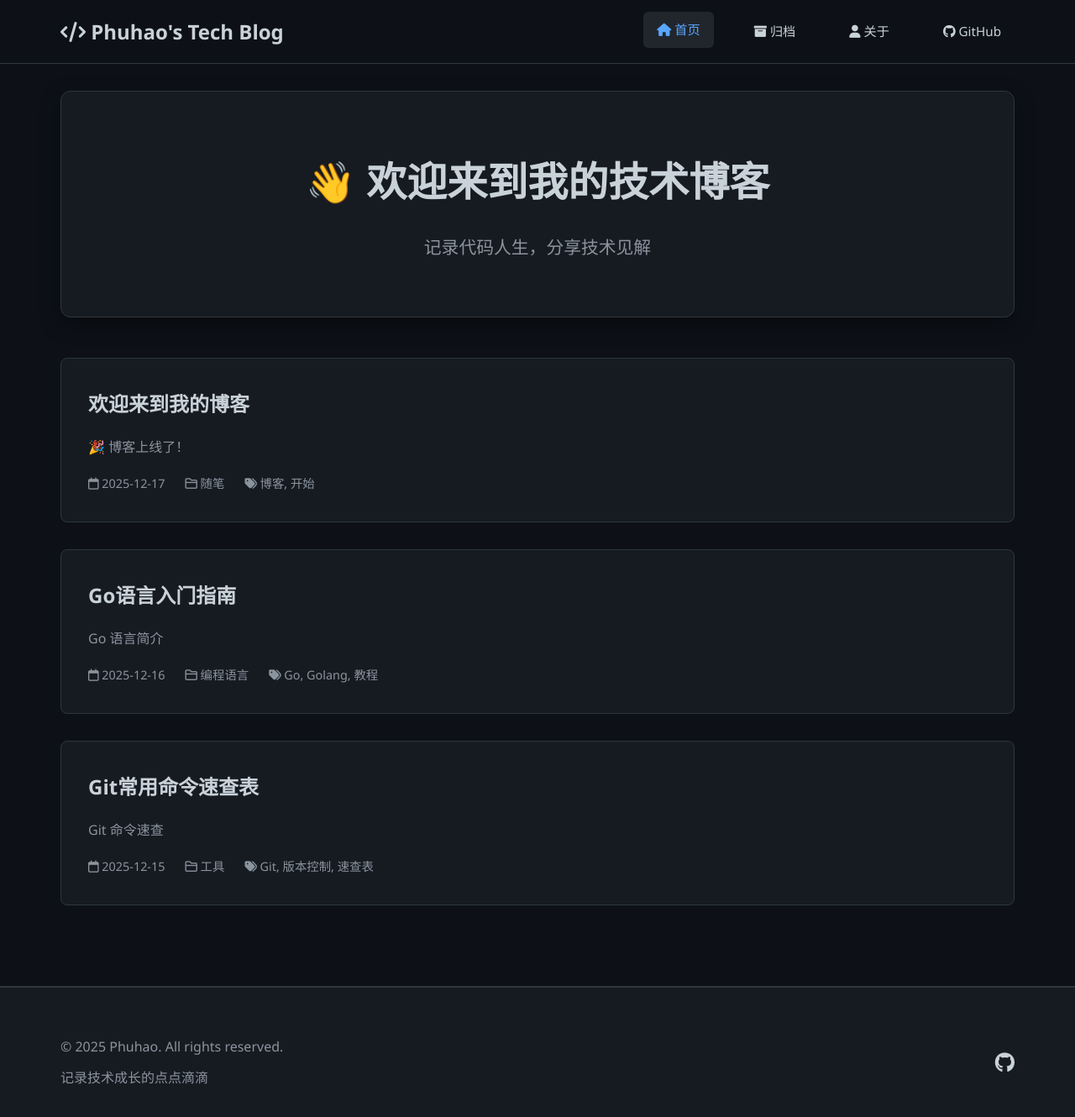
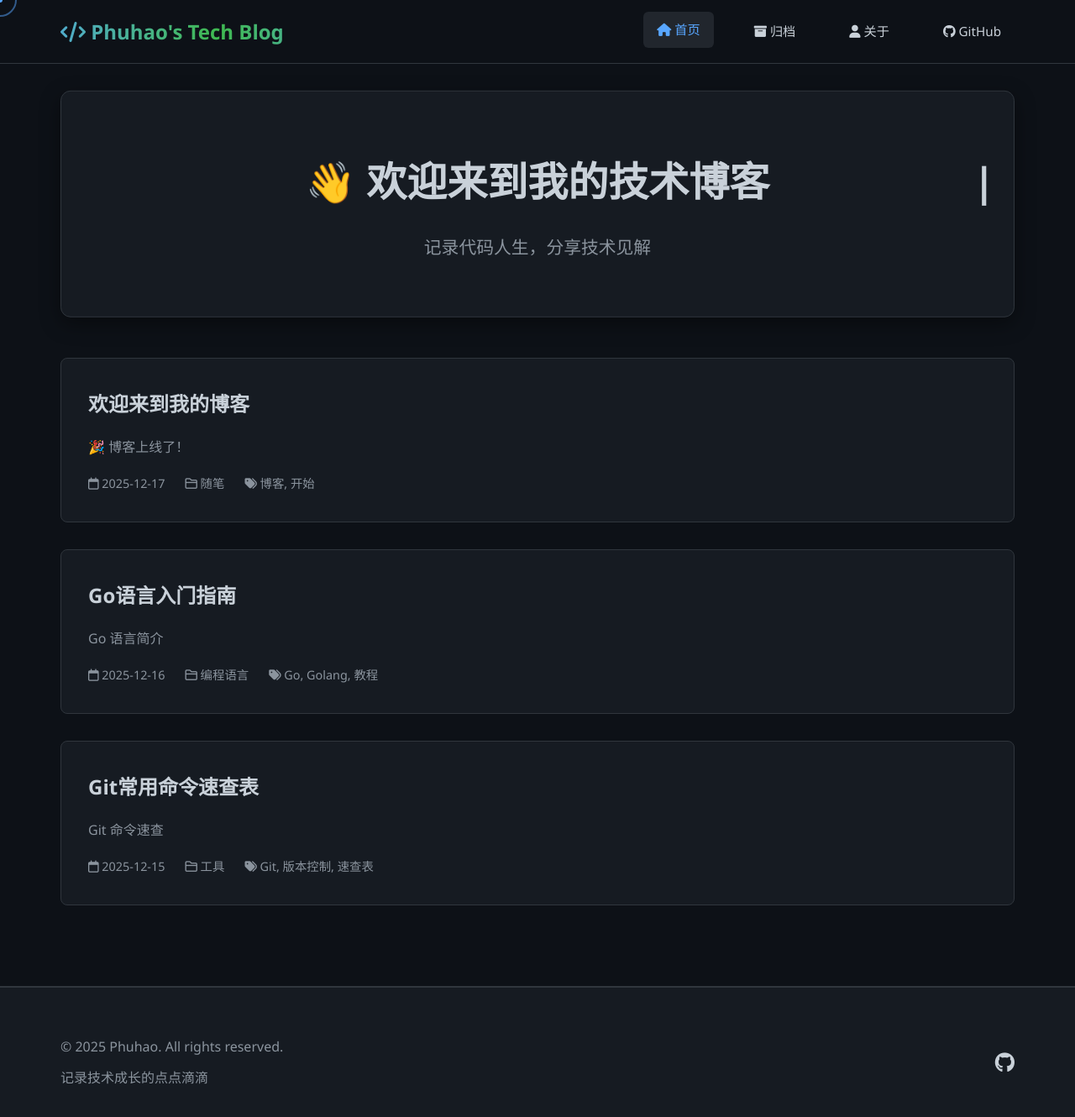
Before and after one commit to phuhao00/phuhao00.github.io, a Jekyll site: the page built from index.md, in a window 1280 px wide and 1337 px high. Shown: the top 1330 px of the window at 84% size. Built offline with Jekyll 4.4.1, drawn with Linux system fonts in a browser that asks for light colours.

Commit message:
Update theme

```diff
--- a/assets/css/style.css
+++ b/assets/css/style.css
@@ -514,7 +514,274 @@
     }
 }
 
-/* ========== 动画效果 ========== */
+/* ========== 现代化动画效果 ========== */
+
+/* 页面加载动画 */
+body {
+    opacity: 0;
+    transition: opacity 0.5s ease;
+}
+
+body.loaded {
+    opacity: 1;
+}
+
+/* 滚动淡入动画 */
+.fade-in-element {
+    opacity: 0;
+    transform: translateY(30px);
+    transition: opacity 0.6s ease, transform 0.6s ease;
+}
+
+.fade-in-element.fade-in-up {
+    opacity: 1;
+    transform: translateY(0);
+}
+
+/* 卡片3D效果 */
+.post-card {
+    transform-style: preserve-3d;
+    transition: transform 0.3s ease, box-shadow 0.3s ease;
+}
+
+/* 页面进度条 */
+.page-progress {
+    position: fixed;
+    top: 0;
+    left: 0;
+    height: 3px;
+    background: linear-gradient(90deg, var(--link-color), var(--success-color));
+    z-index: 9999;
+    transition: width 0.3s ease;
+}
+
+/* 自定义光标 */
+.custom-cursor {
+    position: fixed;
+    width: 40px;
+    height: 40px;
+    border: 2px solid var(--link-color);
+    border-radius: 50%;
+    pointer-events: none;
+    z-index: 9999;
+    transform: translate(-50%, -50%);
+    transition: width 0.3s ease, height 0.3s ease, border-color 0.3s ease;
+    opacity: 0.5;
+}
+
+.custom-cursor.hover {
+    width: 60px;
+    height: 60px;
+    border-color: var(--success-color);
+    opacity: 0.8;
+}
+
+.custom-cursor-dot {
+    position: fixed;
+    width: 6px;
+    height: 6px;
+    background: var(--link-color);
+    border-radius: 50%;
+    pointer-events: none;
+    z-index: 10000;
+    transform: translate(-50%, -50%);
+    transition: width 0.3s ease, height 0.3s ease, background-color 0.3s ease;
+}
+
+.custom-cursor-dot.hover {
+    width: 10px;
+    height: 10px;
+    background: var(--success-color);
+}
+
+/* 隐藏默认光标 */
+body, a, button {
+    cursor: none !important;
+}
+
+/* 导航栏滚动效果 */
+.site-header.scrolled {
+    box-shadow: 0 2px 8px rgba(0, 0, 0, 0.3);
+    background: rgba(13, 17, 23, 0.95);
+}
+
+/* 代码块复制按钮 */
+.copy-button {
+    position: absolute;
+    top: 0.5rem;
+    right: 0.5rem;
+    background: var(--hover-bg);
+    border: 1px solid var(--border-color);
+    color: var(--text-secondary);
+    padding: 0.4rem 0.8rem;
+    border-radius: 4px;
+    cursor: none;
+    font-size: 0.85rem;
+    transition: all 0.3s ease;
+    opacity: 0;
+}
+
+pre:hover .copy-button {
+    opacity: 1;
+}
+
+.copy-button:hover {
+    background: var(--border-color);
+    color: var(--link-color);
+    transform: scale(1.05);
+}
+
+.copy-button.copied {
+    background: var(--success-color);
+    color: white;
+    border-color: var(--success-color);
+}
+
+/* 打字机光标效果 */
+@keyframes blink {
+    0%, 50% { opacity: 1; }
+    51%, 100% { opacity: 0; }
+}
+
+.hero h1 {
+    position: relative;
+    opacity: 0;
+    transition: opacity 0.3s ease;
+}
+
+.hero h1::after {
+    content: '|';
+    position: absolute;
+    right: -10px;
+    animation: blink 1s infinite;
+}
+
+/* 悬浮动画 */
+@keyframes float {
+    0%, 100% {
+        transform: translateY(0);
+    }
+    50% {
+        transform: translateY(-10px);
+    }
+}
+
+.hero {
+    animation: float 6s ease-in-out infinite;
+}
+
+/* 渐变文字效果 */
+@keyframes gradient-shift {
+    0% {
+        background-position: 0% 50%;
+    }
+    50% {
+        background-position: 100% 50%;
+    }
+    100% {
+        background-position: 0% 50%;
+    }
+}
+
+.site-title {
+    background: linear-gradient(90deg, var(--link-color), var(--success-color), var(--link-color));
+    background-size: 200% auto;
+    -webkit-background-clip: text;
+    -webkit-text-fill-color: transparent;
+    background-clip: text;
+    animation: gradient-shift 3s ease infinite;
+}
+
+/* 脉冲效果 */
+@keyframes pulse {
+    0% {
+        box-shadow: 0 0 0 0 rgba(88, 166, 255, 0.4);
+    }
+    70% {
+        box-shadow: 0 0 0 10px rgba(88, 166, 255, 0);
+    }
+    100% {
+        box-shadow: 0 0 0 0 rgba(88, 166, 255, 0);
+    }
+}
+
+.back-to-top.show {
+    animation: pulse 2s infinite;
+}
+
+/* 波纹效果 */
+@keyframes ripple {
+    0% {
+        transform: scale(0);
+        opacity: 1;
+    }
+    100% {
+        transform: scale(4);
+        opacity: 0;
+    }
+}
+
+.post-card::after {
+    content: '';
+    position: absolute;
+    top: 50%;
+    left: 50%;
+    width: 5px;
+    height: 5px;
+    background: var(--link-color);
+    border-radius: 50%;
+    transform: translate(-50%, -50%) scale(0);
+    opacity: 0;
+    pointer-events: none;
+}
+
+.post-card:active::after {
+    animation: ripple 0.6s ease-out;
+}
+
+/* 平滑滚动 */
+html {
+    scroll-behavior: smooth;
+}
+
+/* 加载骨架屏效果 */
+@keyframes shimmer {
+    0% {
+        background-position: -1000px 0;
+    }
+    100% {
+        background-position: 1000px 0;
+    }
+}
+
+.skeleton {
+    background: linear-gradient(
+        90deg,
+        var(--surface-color) 0%,
+        var(--hover-bg) 50%,
+        var(--surface-color) 100%
+    );
+    background-size: 1000px 100%;
+    animation: shimmer 2s infinite;
+}
+
+/* 响应式 - 移动端禁用自定义光标 */
+@media (max-width: 768px) {
+    .custom-cursor,
+    .custom-cursor-dot {
+        display: none;
+    }
+
+    body, a, button {
+        cursor: auto !important;
+    }
+
+    .post-card {
+        transform: none !important;
+    }
+}
+
+/* 老式动画保留 */
 @keyframes fadeIn {
     from {
         opacity: 0;
--- a/assets/js/main.js
+++ b/assets/js/main.js
@@ -1,5 +1,9 @@
-// 返回顶部按钮
+// ========== 页面加载动画 ==========
 document.addEventListener('DOMContentLoaded', function() {
+    // 添加页面加载完成的类
+    document.body.classList.add('loaded');
+
+    // ========== 返回顶部按钮 ==========
     const backToTop = document.getElementById('backToTop');
 
     if (backToTop) {
@@ -19,7 +23,137 @@
         });
     }
 
-    // 为所有外部链接添加 target="_blank"
+    // ========== 滚动动画 - Intersection Observer ==========
+    const observerOptions = {
+        threshold: 0.1,
+        rootMargin: '0px 0px -50px 0px'
+    };
+
+    const observer = new IntersectionObserver((entries) => {
+        entries.forEach(entry => {
+            if (entry.isIntersecting) {
+                entry.target.classList.add('fade-in-up');
+                observer.unobserve(entry.target);
+            }
+        });
+    }, observerOptions);
+
+    // 观察所有卡片和内容块
+    const animatedElements = document.querySelectorAll('.post-card, .post, .hero');
+    animatedElements.forEach(el => {
+        el.classList.add('fade-in-element');
+        observer.observe(el);
+    });
+
+    // ========== 3D卡片倾斜效果 ==========
+    const cards = document.querySelectorAll('.post-card');
+    cards.forEach(card => {
+        card.addEventListener('mousemove', handleCardTilt);
+        card.addEventListener('mouseleave', resetCardTilt);
+    });
+
+    function handleCardTilt(e) {
+        const card = e.currentTarget;
+        const rect = card.getBoundingClientRect();
+        const x = e.clientX - rect.left;
+        const y = e.clientY - rect.top;
+
+        const centerX = rect.width / 2;
+        const centerY = rect.height / 2;
+
+        const rotateX = (y - centerY) / 20;
+        const rotateY = (centerX - x) / 20;
+
+        card.style.transform = `perspective(1000px) rotateX(${rotateX}deg) rotateY(${rotateY}deg) translateY(-5px)`;
+    }
+
+    function resetCardTilt(e) {
+        const card = e.currentTarget;
+        card.style.transform = 'perspective(1000px) rotateX(0) rotateY(0) translateY(0)';
+    }
+
+    // ========== 打字机效果（首页标题） ==========
+    const heroTitle = document.querySelector('.hero h1');
+    if (heroTitle && heroTitle.textContent) {
+        const text = heroTitle.textContent;
+        heroTitle.textContent = '';
+        heroTitle.style.opacity = '1';
+
+        let i = 0;
+        const typeWriter = () => {
+            if (i < text.length) {
+                heroTitle.textContent += text.charAt(i);
+                i++;
+                setTimeout(typeWriter, 100);
+            }
+        };
+
+        setTimeout(typeWriter, 500);
+    }
+
+    // ========== 平滑滚动 ==========
+    document.querySelectorAll('a[href^="#"]').forEach(anchor => {
+        anchor.addEventListener('click', function(e) {
+            e.preventDefault();
+            const target = document.querySelector(this.getAttribute('href'));
+            if (target) {
+                target.scrollIntoView({
+                    behavior: 'smooth',
+                    block: 'start'
+                });
+            }
+        });
+    });
+
+    // ========== 鼠标跟随光标效果 ==========
+    const cursor = document.createElement('div');
+    cursor.className = 'custom-cursor';
+    document.body.appendChild(cursor);
+
+    const cursorDot = document.createElement('div');
+    cursorDot.className = 'custom-cursor-dot';
+    document.body.appendChild(cursorDot);
+
+    let mouseX = 0, mouseY = 0;
+    let cursorX = 0, cursorY = 0;
+    let dotX = 0, dotY = 0;
+
+    document.addEventListener('mousemove', (e) => {
+        mouseX = e.clientX;
+        mouseY = e.clientY;
+    });
+
+    function animateCursor() {
+        // 光圈延迟跟随
+        cursorX += (mouseX - cursorX) * 0.1;
+        cursorY += (mouseY - cursorY) * 0.1;
+        cursor.style.left = cursorX + 'px';
+        cursor.style.top = cursorY + 'px';
+
+        // 点快速跟随
+        dotX += (mouseX - dotX) * 0.5;
+        dotY += (mouseY - dotY) * 0.5;
+        cursorDot.style.left = dotX + 'px';
+        cursorDot.style.top = dotY + 'px';
+
+        requestAnimationFrame(animateCursor);
+    }
+    animateCursor();
+
+    // 链接悬停效果
+    const interactiveElements = document.querySelectorAll('a, button, .post-card');
+    interactiveElements.forEach(el => {
+        el.addEventListener('mouseenter', () => {
+            cursor.classList.add('hover');
+            cursorDot.classList.add('hover');
+        });
+        el.addEventListener('mouseleave', () => {
+            cursor.classList.remove('hover');
+            cursorDot.classList.remove('hover');
+        });
+    });
+
+    // ========== 外部链接处理 ==========
     const links = document.querySelectorAll('a[href^="http"]');
     links.forEach(link => {
         if (!link.href.includes(window.location.hostname)) {
@@ -28,20 +162,52 @@
         }
     });
 
-    // 代码块复制功能
+    // ========== 代码块复制功能 ==========
     const codeBlocks = document.querySelectorAll('pre code');
     codeBlocks.forEach(block => {
         const button = document.createElement('button');
         button.className = 'copy-button';
-        button.textContent = '复制';
+        button.innerHTML = '<i class="fas fa-copy"></i>';
+        button.title = '复制代码';
         button.addEventListener('click', () => {
             navigator.clipboard.writeText(block.textContent);
-            button.textContent = '已复制!';
+            button.innerHTML = '<i class="fas fa-check"></i>';
+            button.classList.add('copied');
             setTimeout(() => {
-                button.textContent = '复制';
+                button.innerHTML = '<i class="fas fa-copy"></i>';
+                button.classList.remove('copied');
             }, 2000);
         });
         block.parentNode.style.position = 'relative';
         block.parentNode.appendChild(button);
     });
+
+    // ========== 导航栏滚动效果 ==========
+    let lastScroll = 0;
+    const header = document.querySelector('.site-header');
+
+    window.addEventListener('scroll', () => {
+        const currentScroll = window.pageYOffset;
+
+        if (currentScroll > 100) {
+            header.classList.add('scrolled');
+        } else {
+            header.classList.remove('scrolled');
+        }
+
+        lastScroll = currentScroll;
+    });
 });
+
+// ========== 页面加载进度条 ==========
+window.addEventListener('load', () => {
+    const progressBar = document.createElement('div');
+    progressBar.className = 'page-progress';
+    document.body.appendChild(progressBar);
+
+    window.addEventListener('scroll', () => {
+        const windowHeight = document.documentElement.scrollHeight - document.documentElement.clientHeight;
+        const scrolled = (window.pageYOffset / windowHeight) * 100;
+        progressBar.style.width = scrolled + '%';
+    });
+});
```
